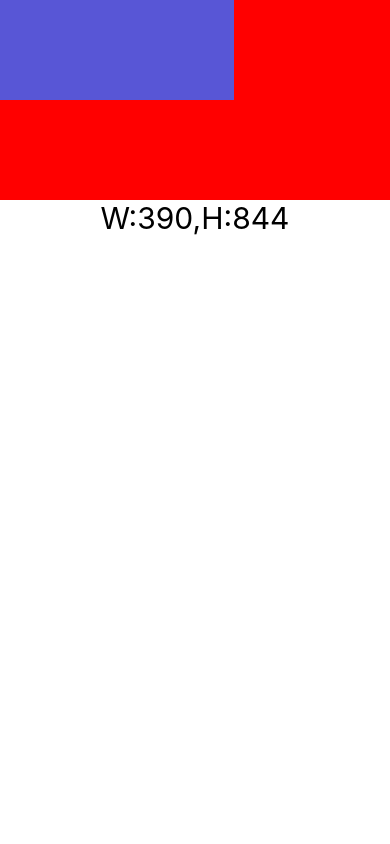
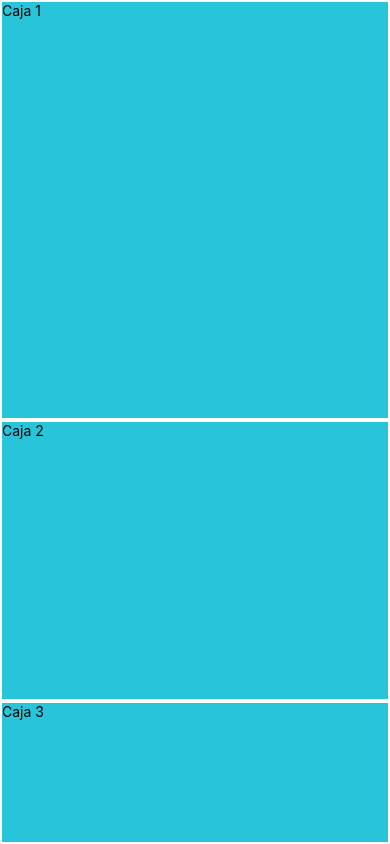
Before and after one commit to Damian-16/CounterApp, a React Native app: screen / in a window 390 px wide. Built offline with nearby package versions, Linux system fonts and the light colour scheme.

Commit message:
se agrego ejercicios de flex

```diff
--- a/App.tsx
+++ b/App.tsx
@@ -5,14 +5,18 @@ import { HolaMundoScreen } from './src/screens/HolaMundoScreen';
 import { BoxObjectModelScreen } from './src/screens/BoxObjectModelScreen';
 import { SafeAreaView, SafeAreaViewBase } from 'react-native';
 import { DimensionesScreen } from './src/screens/DimensionesScreen';
+import { PositionScreen } from './src/screens/PositionScreen';
+import { FlexScreen } from './src/screens/FlexScreen';
 
 const App = () => {
   return (
-    <SafeAreaView>
+    <SafeAreaView style={{flex:1}}>
   {/* //  <HolaMundoScreen/>
   // <CounterScreen/> */}
   {/* <BoxObjectModelScreen/> */}
-  <DimensionesScreen/>
+  {/* <DimensionesScreen/> */}
+  {/* <PositionScreen/> */}
+  <FlexScreen/>
   </SafeAreaView>
   )
 }
--- /dev/null
+++ b/src/screens/FlexScreen.tsx
@@ -0,0 +1,13 @@
+import React from 'react'
+import { Text, View } from 'react-native';
+import { styles } from './styles/FlexScreenStyle';
+
+export const FlexScreen = () => {
+    return (
+        <View style={styles.container}>
+            <Text style={styles.caja1}>Caja 1 </Text>
+            <Text style={styles.caja2}>Caja 2</Text>
+            <Text style={styles.caja3}>Caja 3</Text>
+        </View>
+    )
+}
--- /dev/null
+++ b/src/screens/PositionScreen.tsx
@@ -0,0 +1,14 @@
+import React from 'react'
+import { View } from 'react-native';
+import { styles } from './styles/PositionScreenStyle';
+
+export const PositionScreen = () => {
+    return (
+        <View style={styles.container}>
+            <View style={styles.cajaMorada}/>
+            <View style={styles.cajaNaranja} />
+            <View style={styles.cajaVerde} />
+
+        </View>
+    )
+}
--- /dev/null
+++ b/src/screens/styles/FlexScreenStyle.tsx
@@ -0,0 +1,26 @@
+import {StyleSheet} from 'react-native'
+
+
+
+export const styles = StyleSheet.create({
+    container:{
+        flex:1,
+        backgroundColor:'#28C4D9'
+    },
+    caja1:{
+        flex:3,
+        borderWidth:2,
+        borderColor:'white'
+    },
+    caja2:{
+        flex:2,
+        borderWidth:2,
+        borderColor:'white'
+    },
+    caja3:{
+        flex:1,
+        borderWidth:2,
+        borderColor:'white'
+        //flex 3,2,1 seria 3+2+1 que es igual a 6 entonces de 6 un 30% un 20% y un 10%
+    }
+})
```
Also changed, not shown: src/screens/styles/PositionScreenStyle.tsx (added, +46 -0 lines).
